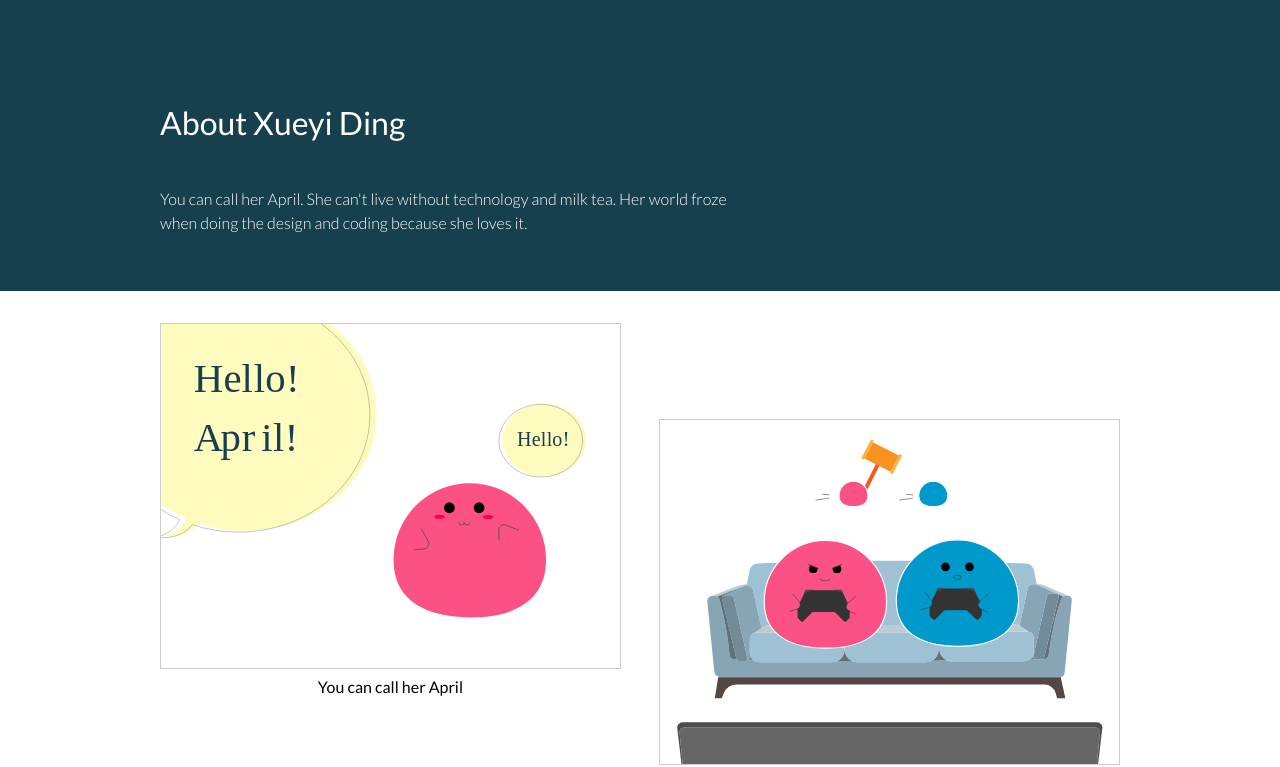
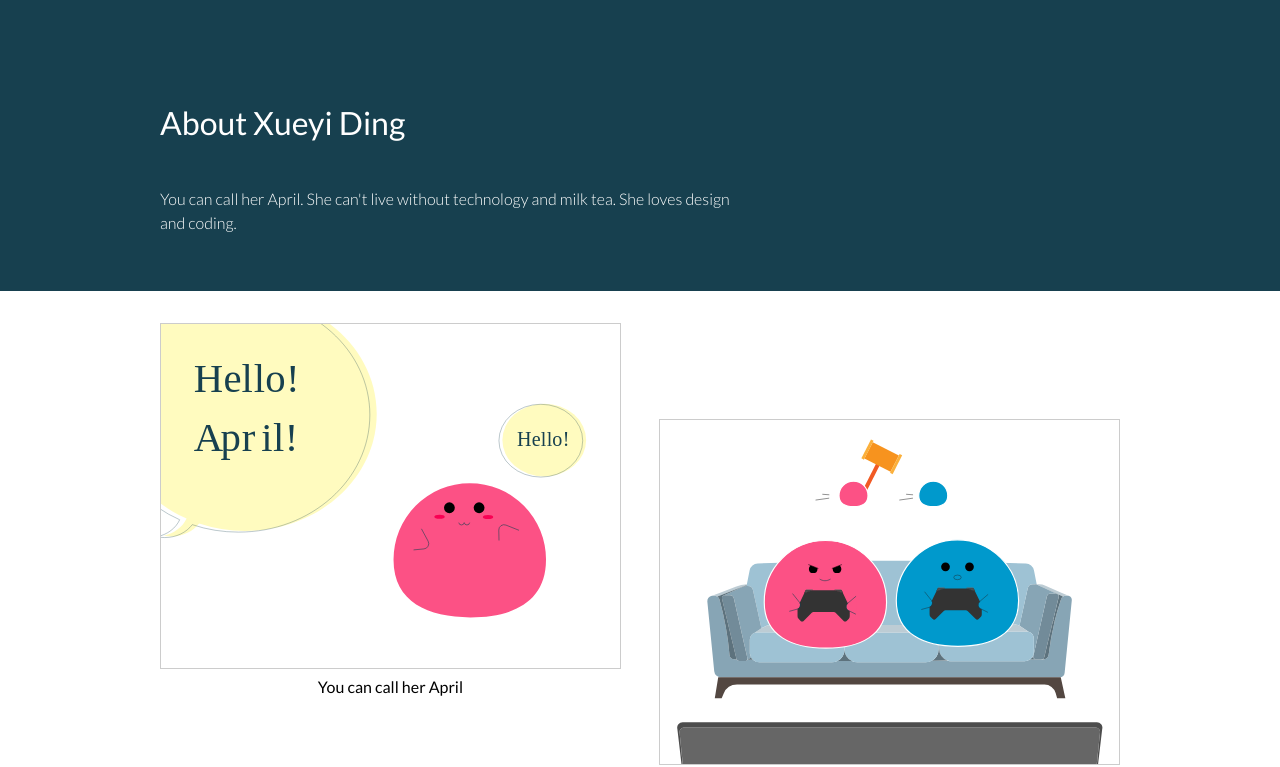
Before and after one commit to April9413Ding/PortfolioCodeV2, a plain HTML site: page Pages/About.html in a window 1280 px wide. Shown: the part 69-836 px from the top of the page. Drawn offline with Linux system fonts and the light colour scheme.

Commit message:
updatingWording

```diff
--- a/Pages/About.html
+++ b/Pages/About.html
@@ -22,7 +22,7 @@
     <section class="header">
         <div class="container">
             <h3>About Xueyi Ding</h3>
-            <p>You can call her April. She can't live without technology and milk tea. Her world froze when doing the design and coding because she loves it.</p>
+            <p>You can call her April. She can't live without technology and milk tea. She loves design and coding.</p>
         </div>
     </section>
     <section>
```
Also changed, not shown: index.html (+1 -1 lines), assets/FF/Showcase Video (8).png (added).
